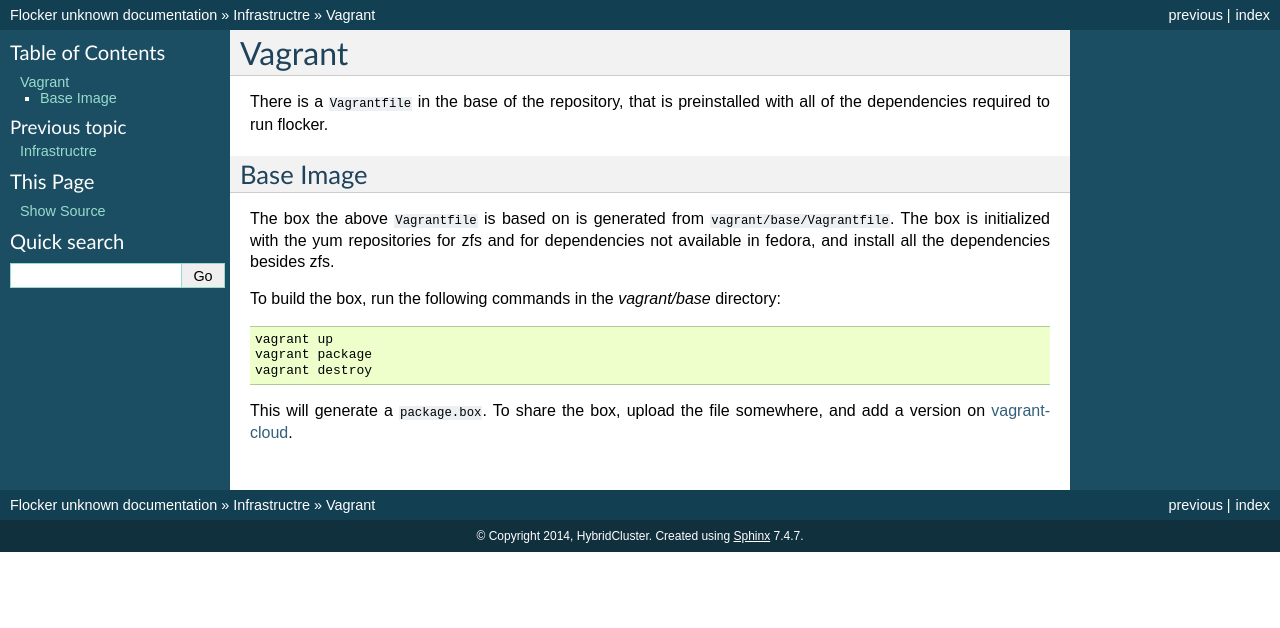
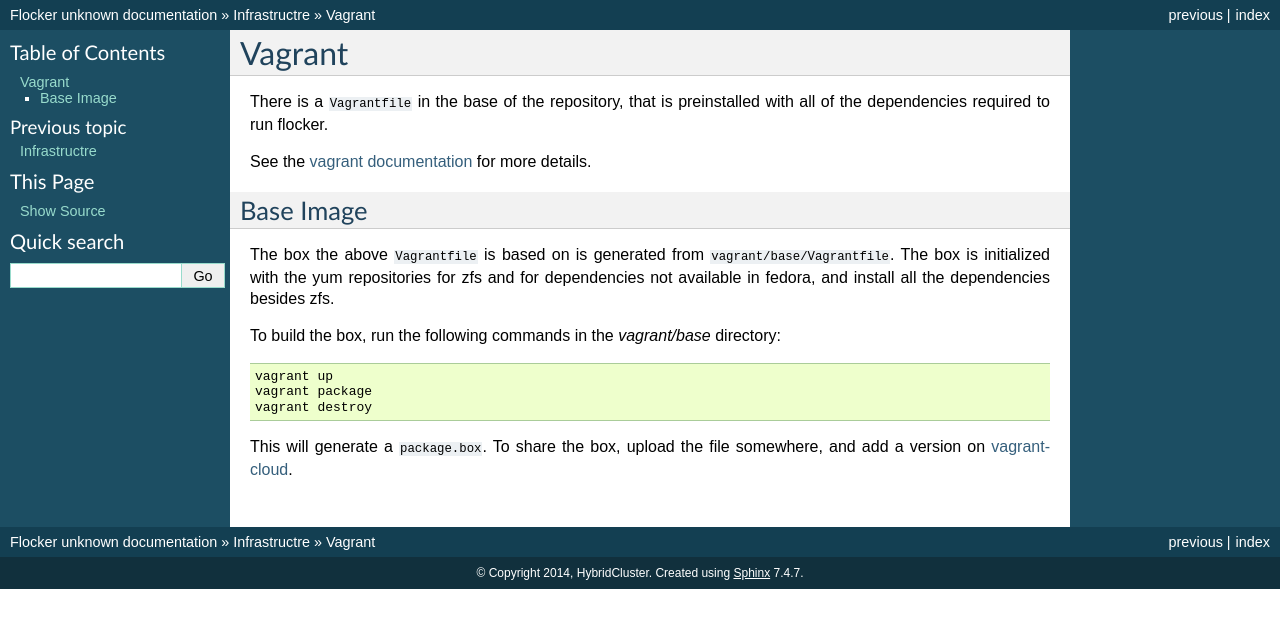
Before and after one commit to ClusterHQ/flocker, a Sphinx documentation site: the page built from docs/infrastructure/vagrant.rst, in a window 1280 px wide. Shown: the top 628 px of the page. Built offline with Sphinx 7.4.7, drawn with Linux system fonts in a browser that asks for light colours.

Commit message:
Add a link to the vagrant documentation.

```diff
--- a/docs/infrastructure/vagrant.rst
+++ b/docs/infrastructure/vagrant.rst
@@ -3,6 +3,8 @@
 
 There is a :file:`Vagrantfile` in the base of the repository,
 that is preinstalled with all of the dependencies required to run flocker.
+
+See the `vagrant documentation <http://docs.vagrantup.com/v2/>`_ for more details.
 
 Base Image
 ----------
```
